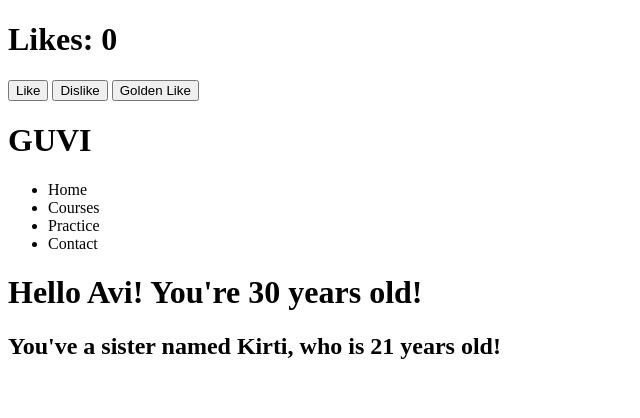
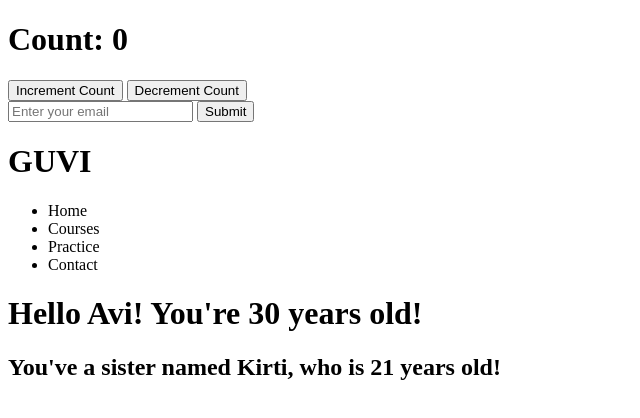
Before and after one commit to avikeshari/js-fswd, a React (Vite) app: page / in a window 1280 px wide. Shown: the top 418 px of the page, without its empty margins (0-640 px from the left). Built offline with nearby package versions, Linux system fonts and the light colour scheme.

Commit message:
useRef examples

```diff
--- a/src/App.jsx
+++ b/src/App.jsx
@@ -59,7 +59,7 @@ const App = () => {
 
 }*/
 
-const reducer = (state, action) => {
+/*const reducer = (state, action) => {
     switch (action.type) {
         case 'LIKE':
             return state + 1;
@@ -89,6 +89,36 @@ const App = () => {
             &nbsp;
         <button onClick={() => dispatch({ type: 'GOLDEN_LIKES', payload: 10 })}>Golden Like</button>
     </div>
+}*/
+
+const App = () => {
+
+    let count = React.useRef(0);
+    const emailHandle = React.useRef(null);
+
+    const handleInc = () => {
+        count.current = count.current + 1;
+    }
+
+    const handleDec = () => {
+        count.current = count.current - 1;
+    }
+
+    return <div>
+        <h1>Count: {count.current}</h1>
+        <button onClick={handleInc}>Increment Count</button>
+        &nbsp;
+        <button onClick={handleDec}>Decrement Count</button>
+        &nbsp;
+        <form>
+            <input type="email" ref={emailHandle} placeholder="Enter your email" />
+            &nbsp;
+            <button type="submit" onClick={(e) => {
+                e.preventDefault();
+                console.log(emailHandle.current.value);
+            }}>Submit</button>
+        </form>
+    </div>
 }
 
 export default App
```
